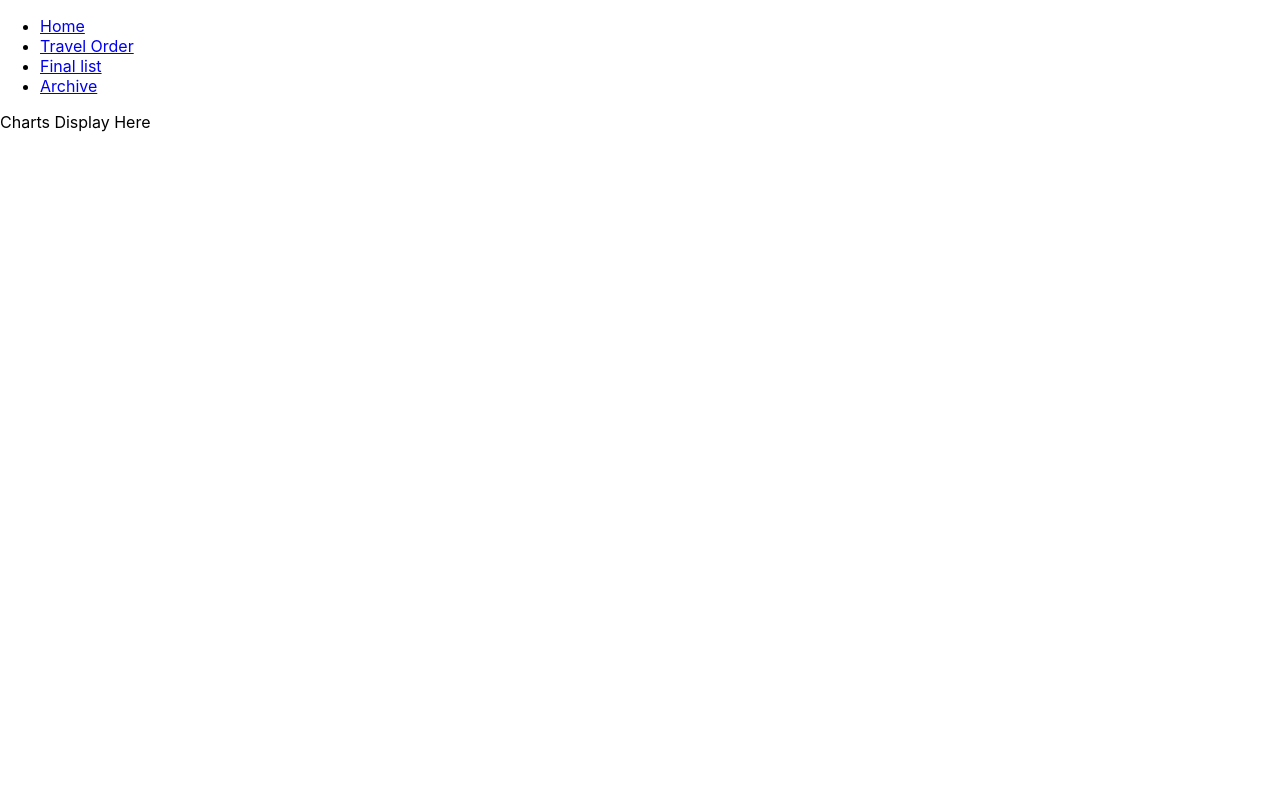
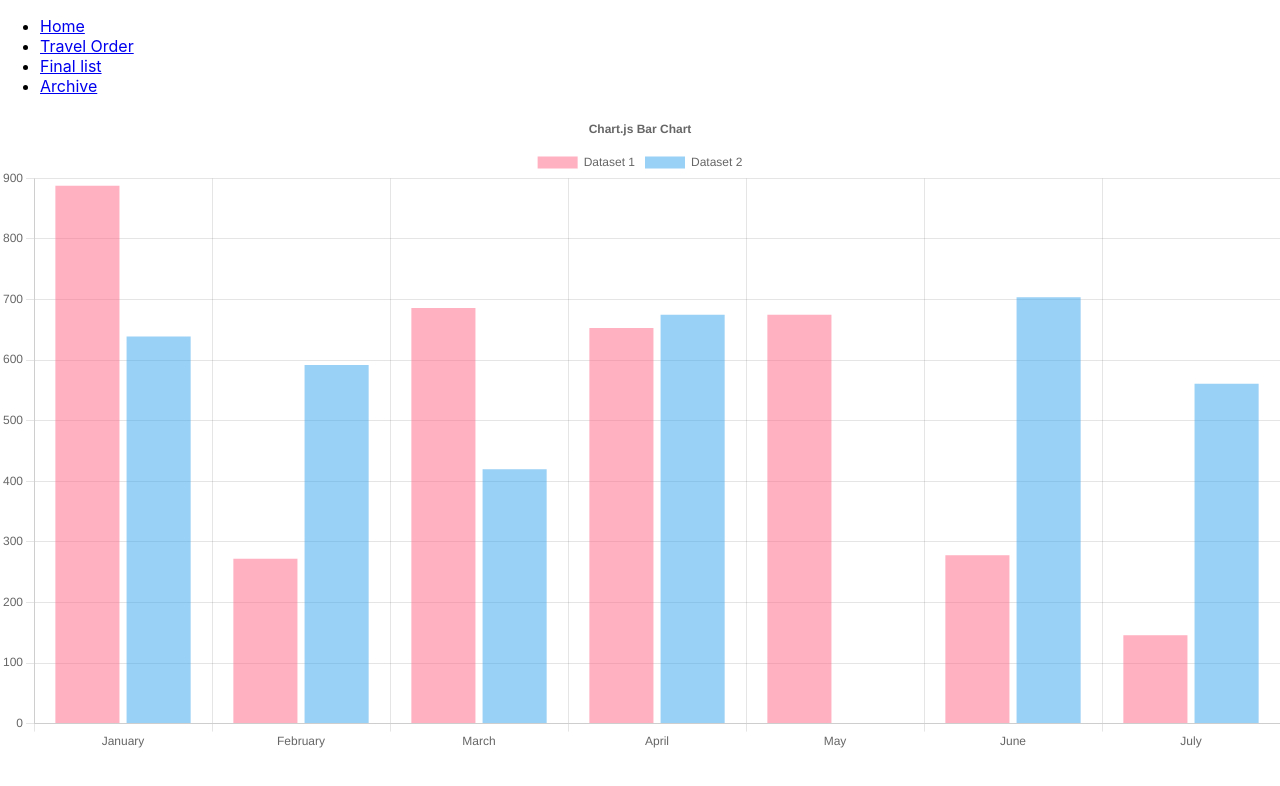
Before and after one commit to adilsaju/yoke, a React (Create React App) app in the folder client/: page / in a window 1280 px wide. Shown: the top 786 px of the page. Built offline with nearby package versions, Linux system fonts and the light colour scheme; no server answers.

Commit message:
FRONTEND: graph sample added CHART JS in Home Component

```diff
--- a/client/package.json
+++ b/client/package.json
@@ -7,8 +7,10 @@
     "@testing-library/jest-dom": "^5.16.5",
     "@testing-library/react": "^13.4.0",
     "@testing-library/user-event": "^13.5.0",
+    "chart.js": "^3.9.1",
     "firebase": "^9.10.0",
     "react": "^18.2.0",
+    "react-chartjs-2": "^4.3.1",
     "react-dom": "^18.2.0",
     "react-router-dom": "^6.4.1",
     "react-scripts": "5.0.1",
@@ -37,5 +39,9 @@
       "last 1 firefox version",
       "last 1 safari version"
     ]
+  },
+  "devDependencies": {
+    "@faker-js/faker": "^7.6.0",
+    "faker": "^6.6.6"
   }
 }
--- a/client/src/components/AdminDashboard/Home.js
+++ b/client/src/components/AdminDashboard/Home.js
@@ -1,9 +1,73 @@
 import React from 'react'
+import { Doughnut } from 'react-chartjs-2';
+import {
+  Chart as ChartJS,
+  CategoryScale,
+  LinearScale,
+  BarElement,
+  Title,
+  Tooltip,
+  Legend,
+} from 'chart.js';
+import { Bar } from 'react-chartjs-2';
+const { faker } = require('@faker-js/faker');
+
+
+ChartJS.register(
+  CategoryScale,
+  LinearScale,
+  BarElement,
+  Title,
+  Tooltip,
+  Legend
+);
+
+export const options = {
+  responsive: true,
+  plugins: {
+    legend: {
+      position: 'top',
+    },
+    title: {
+      display: true,
+      text: 'Chart.js Bar Chart',
+    },
+  },
+};
+
+
+const labels = ['January', 'February', 'March', 'April', 'May', 'June', 'July'];
+
+export const data = {
+  labels,
+  datasets: [
+    {
+      label: 'Dataset 1',
+      data: labels.map(() => faker.datatype.number({ min: 0, max: 1000 })),
+      backgroundColor: 'rgba(255, 99, 132, 0.5)',
+    },
+    {
+      label: 'Dataset 2',
+      data: labels.map(() => faker.datatype.number({ min: 0, max: 1000 })),
+      backgroundColor: 'rgba(53, 162, 235, 0.5)',
+    },
+  ],
+};
+
 
 const Home = () => {
-  return (
-    <div>Charts Display Here</div>
-  )
+  // return (
+  //   <>
+  //   <div>Charts Display Here</div>
+
+
+
+  //   <Doughnut data={...} />
+  //   </>
+  // )
+
+  return <Bar options={options} data={data} />;
+
 }
 
 export default Home
```
Also changed, not shown: 1 other file (tests, documents, lock files or other folders).
